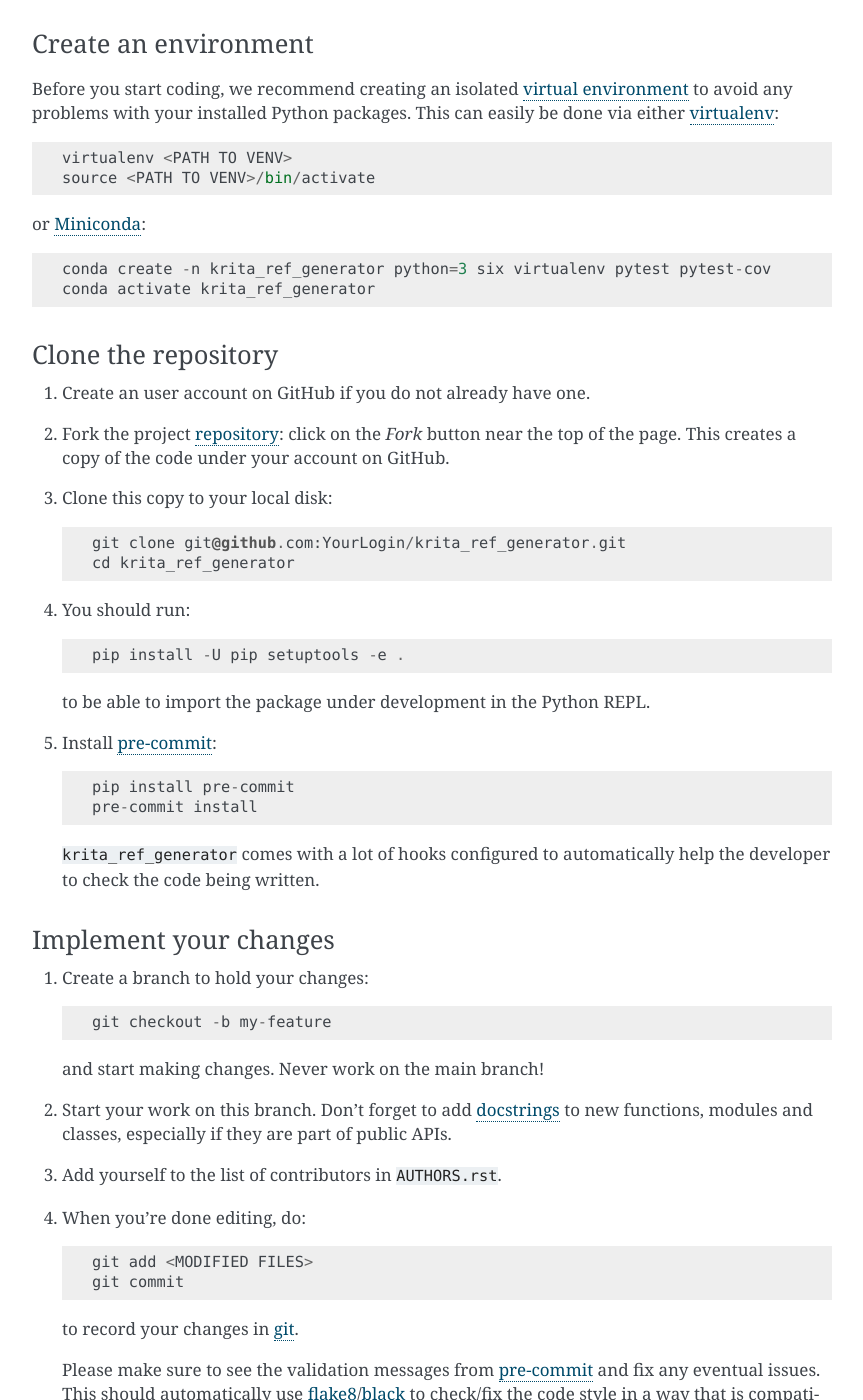
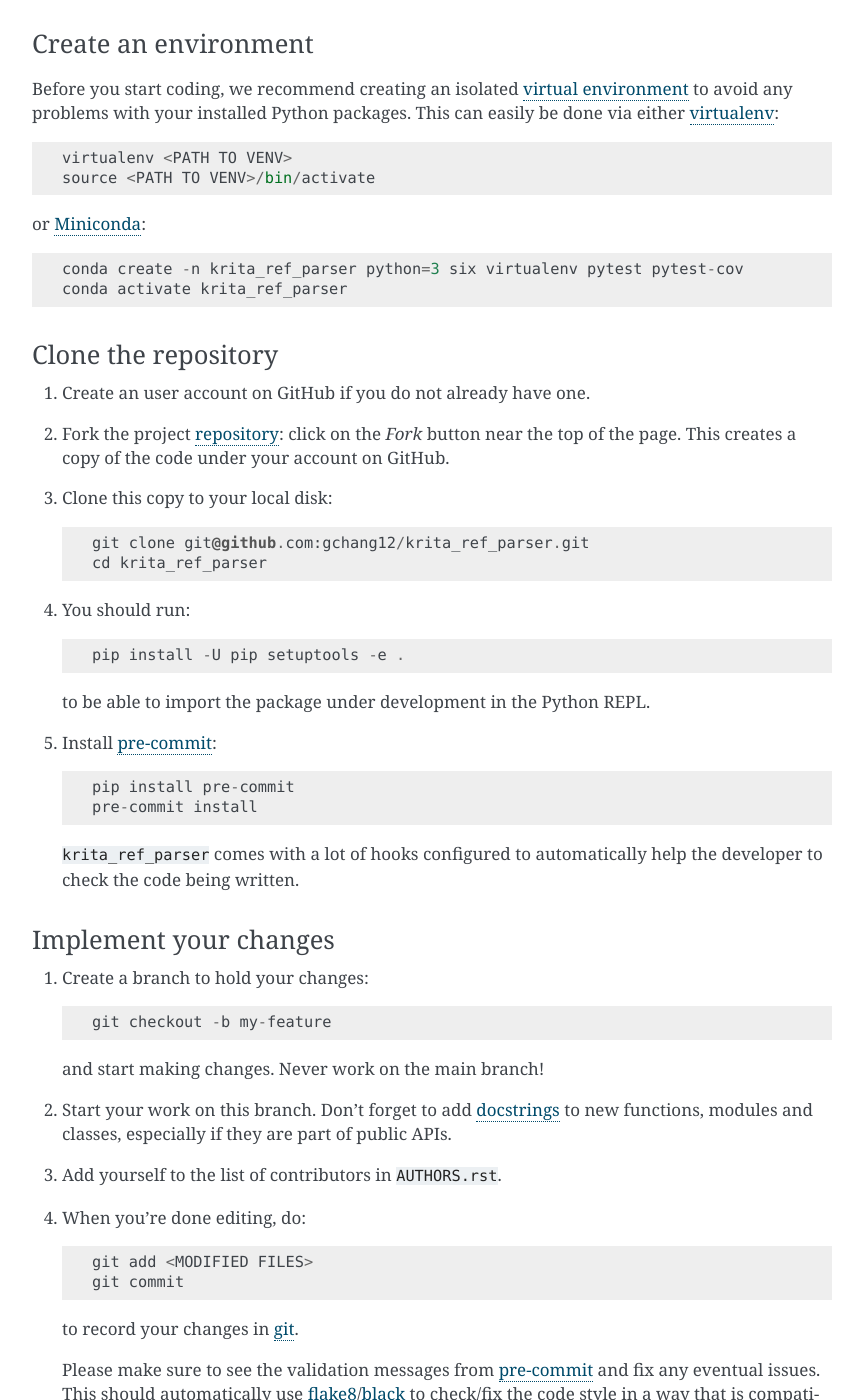
Before and after one commit to gchang12/krita_ref_parser, a Sphinx documentation site: the page built from docs/contributing.md, in a window 1280 px wide and 1400 px high, scrolled down 1423 px. Shown: the whole window, without its empty margins (338-1201 px from the left). Built offline with Sphinx 7.4.7, drawn with Linux system fonts in a browser that asks for light colours; pages that are not in the unit, such as notebooks, are missing from menus; the version number is read from the project's files by our own code; some of the changed text lies outside the part shown.

Commit message:
Changed all instances of project's old name

````diff
--- a/CONTRIBUTING.md
+++ b/CONTRIBUTING.md
@@ -27,7 +27,7 @@
 
 # Contributing
 
-Welcome to `krita_ref_generator` contributor's guide.
+Welcome to `krita_ref_parser` contributor's guide.
 
 This document focuses on getting any potential contributor familiarized with
 the development processes, but [other kinds of contributions] are also appreciated.
@@ -43,7 +43,7 @@ behavior guidelines.
 
 ## Issue Reports
 
-If you experience bugs or general issues with `krita_ref_generator`, please have a look
+If you experience bugs or general issues with `krita_ref_parser`, please have a look
 on the [issue tracker].
 If you don't see anything useful there, please feel free to fire an issue report.
 
@@ -61,10 +61,10 @@ you help us to identify the root cause of the issue.
 
 ## Documentation Improvements
 
-You can help improve `krita_ref_generator` docs by making them more readable and coherent, or
+You can help improve `krita_ref_parser` docs by making them more readable and coherent, or
 by adding missing information and correcting mistakes.
 
-`krita_ref_generator` documentation uses [Sphinx] as its main documentation compiler.
+`krita_ref_parser` documentation uses [Sphinx] as its main documentation compiler.
 This means that the docs are kept in the same repository as the project code, and
 that any documentation update is done in the same way was a code contribution.
 
@@ -77,7 +77,7 @@ that any documentation update is done in the same way was a code contribution.
 
    :::{tip}
       Please notice that the [GitHub web interface] provides a quick way of
-      propose changes in `krita_ref_generator`'s files. While this mechanism can
+      propose changes in `krita_ref_parser`'s files. While this mechanism can
       be tricky for normal code contributions, it works perfectly fine for
       contributing to the docs, and can be quite handy.
 
@@ -134,8 +134,8 @@ source <PATH TO VENV>/bin/activate
 or [Miniconda]:
 
 ```
-conda create -n krita_ref_generator python=3 six virtualenv pytest pytest-cov
-conda activate krita_ref_generator
+conda create -n krita_ref_parser python=3 six virtualenv pytest pytest-cov
+conda activate krita_ref_parser
 ```
 
 ### Clone the repository
@@ -148,8 +148,8 @@ conda activate krita_ref_generator
 3. Clone this copy to your local disk:
 
    ```
-   git clone git@github.com:YourLogin/krita_ref_generator.git
-   cd krita_ref_generator
+   git clone git@github.com:gchang12/krita_ref_parser.git
+   cd krita_ref_parser
    ```
 
 4. You should run:
@@ -170,7 +170,7 @@ conda activate krita_ref_generator
    pre-commit install
    ```
 
-   `krita_ref_generator` comes with a lot of hooks configured to automatically help the
+   `krita_ref_parser` comes with a lot of hooks configured to automatically help the
    developer to check the code being written.
 
 ### Implement your changes
@@ -314,7 +314,7 @@ package:
 
 If you are part of the group of maintainers and have correct user permissions
 on [PyPI], the following steps can be used to release a new version for
-`krita_ref_generator`:
+`krita_ref_parser`:
 
 1. Make sure all unit tests are successful.
 2. Tag the current commit on the main branch with a release tag, e.g., `v1.2.3`.
@@ -367,5 +367,5 @@ on [PyPI], the following steps can be used to release a new version for
 ```{todo} Please review and change the following definitions:
 ```
 
-[repository]: https://github.com/<USERNAME>/krita_ref_generator
-[issue tracker]: https://github.com/<USERNAME>/krita_ref_generator/issues
+[repository]: https://github.com/gchang12/krita_ref_parser
+[issue tracker]: https://github.com/gchang12/krita_ref_parser/issues
--- a/docs/conf.py
+++ b/docs/conf.py
@@ -34,7 +34,7 @@ except ImportError:
     from sphinx import apidoc
 
 output_dir = os.path.join(__location__, "api")
-module_dir = os.path.join(__location__, "../src/krita_ref_generator")
+module_dir = os.path.join(__location__, "../src/krita_ref_parser")
 try:
     shutil.rmtree(output_dir)
 except FileNotFoundError:
@@ -105,7 +105,7 @@ source_suffix = [".rst", ".md"]
 master_doc = "index"
 
 # General information about the project.
-project = "krita_ref_generator"
+project = "krita_ref_parser"
 copyright = "2025, gchang12"
 
 # The version info for the project you're documenting, acts as replacement for
@@ -117,7 +117,7 @@ copyright = "2025, gchang12"
 # If you don’t need the separation provided between version and release,
 # just set them both to the same value.
 try:
-    from krita_ref_generator import __version__ as version
+    from krita_ref_parser import __version__ as version
 except ImportError:
     version = ""
 
@@ -247,7 +247,7 @@ html_static_path = ["_static"]
 # html_file_suffix = None
 
 # Output file base name for HTML help builder.
-htmlhelp_basename = "krita_ref_generator-doc"
+htmlhelp_basename = "krita_ref_parser-doc"
 
 
 # -- Options for LaTeX output ------------------------------------------------
@@ -264,7 +264,7 @@ latex_elements = {
 # Grouping the document tree into LaTeX files. List of tuples
 # (source start file, target name, title, author, documentclass [howto/manual]).
 latex_documents = [
-    ("index", "user_guide.tex", "krita_ref_generator Documentation", "gchang12", "manual")
+    ("index", "user_guide.tex", "krita_ref_parser Documentation", "gchang12", "manual")
 ]
 
 # The name of an image file (relative to this directory) to place at the top of
--- a/setup.py
+++ b/setup.py
@@ -1,5 +1,5 @@
 """
-    Setup file for krita_ref_generator.
+    Setup file for krita_ref_parser.
     Use setup.cfg to configure your project.
 
     This file was generated with PyScaffold 4.6.
````
Also changed, not shown: README.md (+12 -10 lines), docs/index.md (+1 -1 lines), requirements.txt (+2 -53 lines), setup.cfg (+7 -7 lines), 7 other files.
